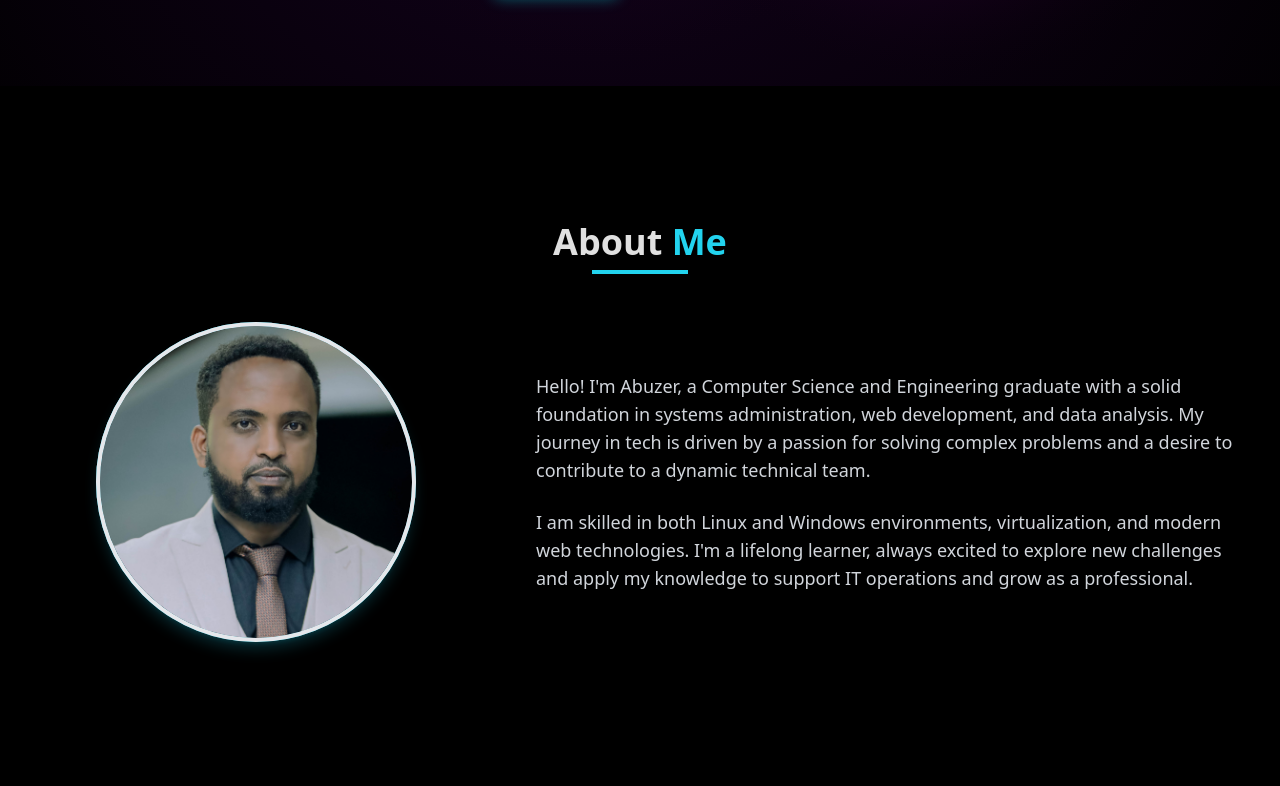
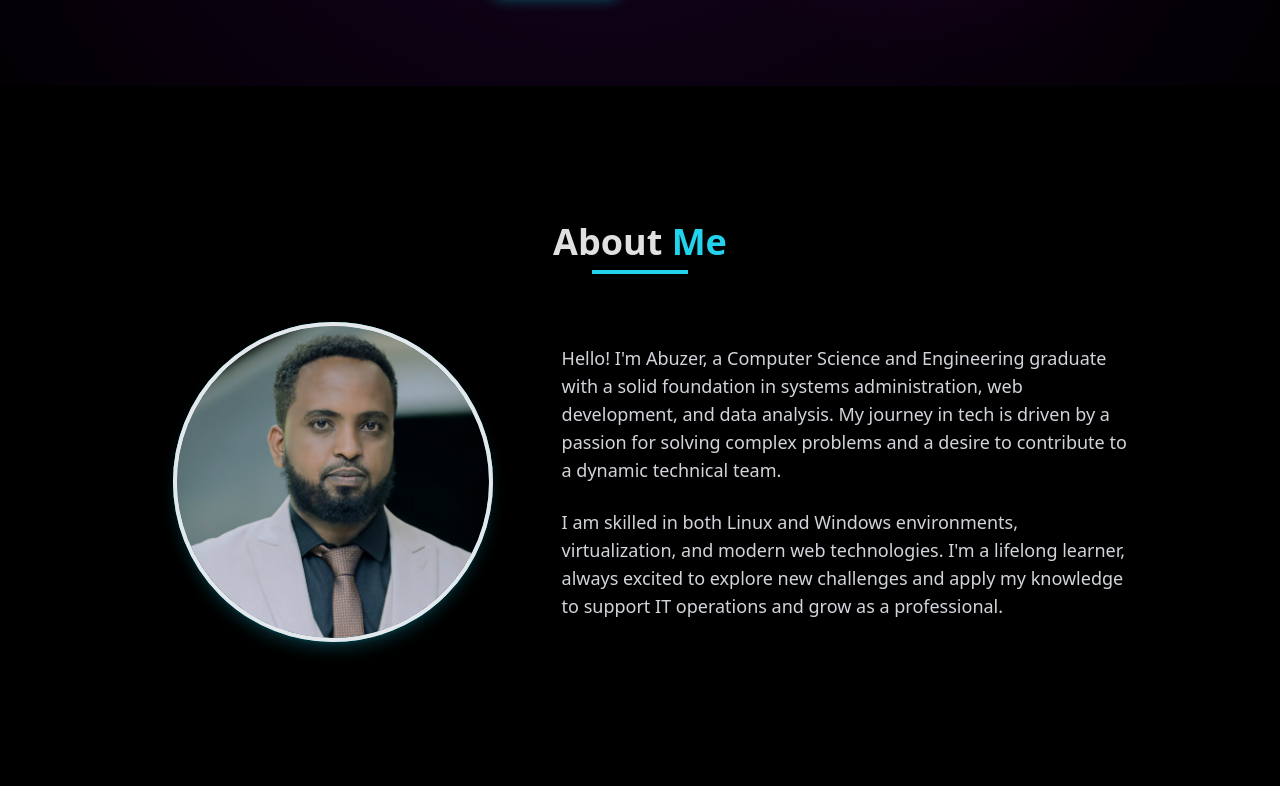
Before and after one commit to abuzer404/my-portfolio, a React (Vite) app: page / in a window 1280 px wide. Shown: the part 714-1500 px from the top of the page. Built offline with nearby package versions, Linux system fonts and the light colour scheme.

Commit message:
udated project section

```diff
--- a/components/Projects.tsx
+++ b/components/Projects.tsx
@@ -81,7 +81,7 @@ const Projects: React.FC = () => {
       </div>
       <div className="flex justify-center mt-12">
         <a
-          href="https://github.com/abuzernasir"
+          href="https://github.com/abuzer404"
           target="_blank"
           rel="noopener noreferrer"
           className="px-8 py-3 bg-transparent border-2 border-cyan-400 text-cyan-400 font-semibold rounded-lg hover:bg-cyan-400 hover:text-black transition-all transform hover:scale-105 shadow-[0_0_15px_rgba(0,255,255,0.4)]"
--- a/components/ui/Section.tsx
+++ b/components/ui/Section.tsx
@@ -15,7 +15,7 @@ const Section: React.FC<SectionProps> = ({ id, className = '', children }) => {
     <section
       id={id}
       ref={ref}
-      className={`w-full max-w-7xl mx-auto px-4 sm:px-6 py-20 md:py-28 transition-all duration-1000 ${
+      className={`w-full max-w-5xl mx-auto px-4 sm:px-6 py-20 md:py-28 transition-all duration-1000 ${
         isVisible ? 'opacity-100 translate-y-0' : 'opacity-0 translate-y-10'
       } ${className}`}
     >
```
